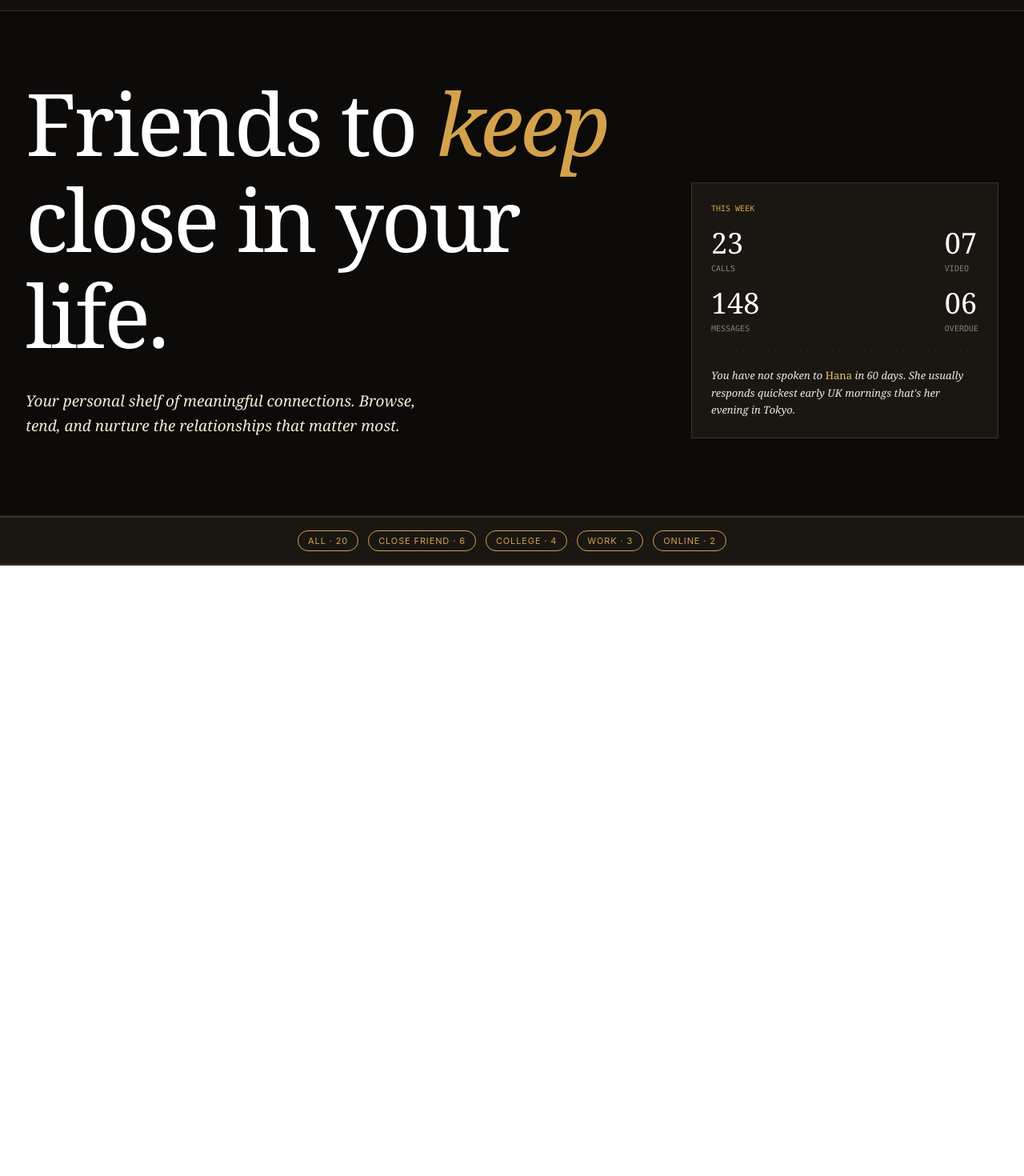
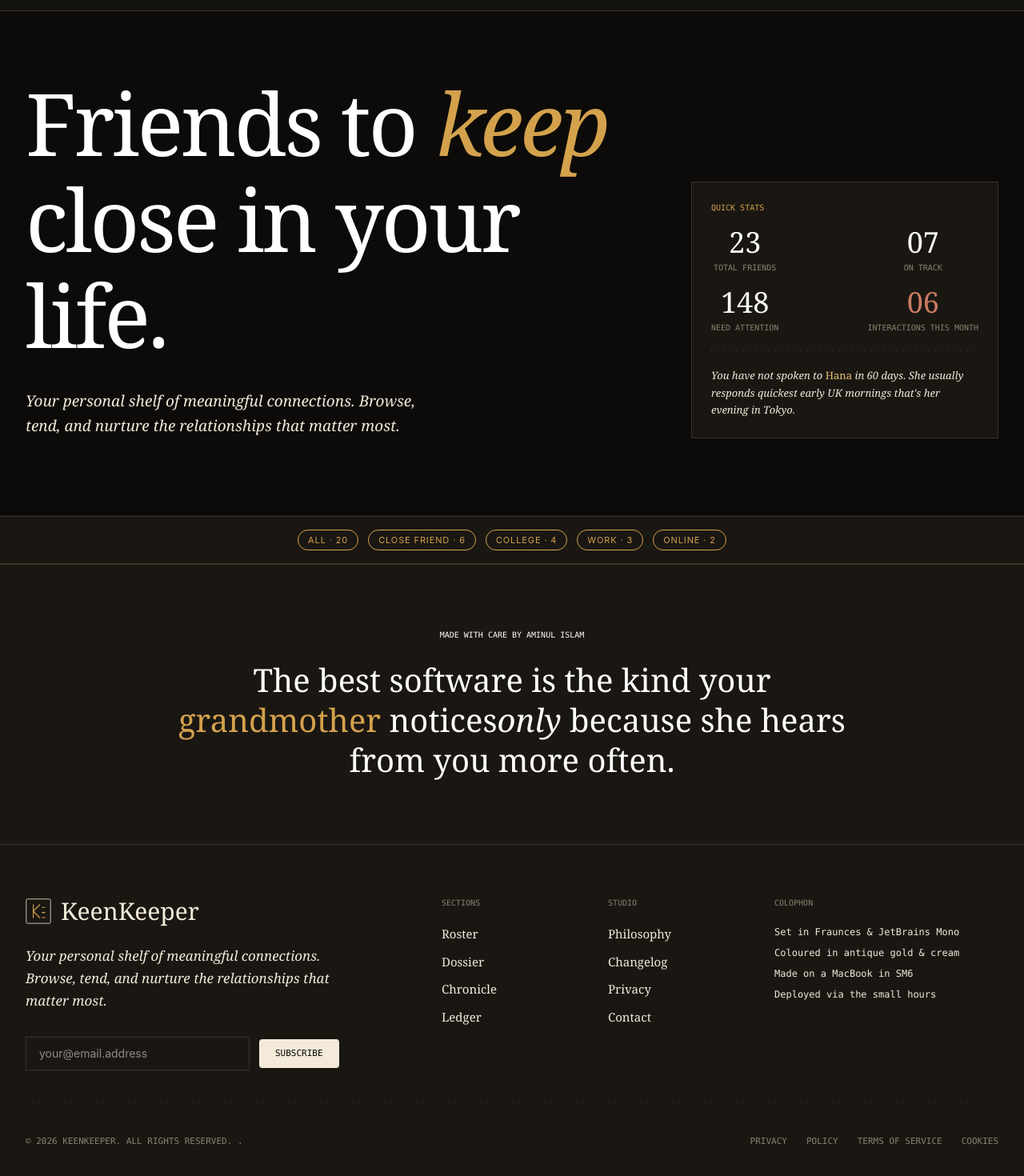
Before and after one commit to Aminulislam98/keenkeepernj, a Next.js app: page / in a window 1280 px wide. Shown: the part 62-1532 px from the top of the page at 80% size. Before the commit the page ends 800 px from the top, so only its background shows below. Built offline with nearby package versions, Linux system fonts and the light colour scheme.

Commit message:
added navbar and refactor the footer

```diff
--- a/src/app/layout.js
+++ b/src/app/layout.js
@@ -1,6 +1,7 @@
 import { Geist, Geist_Mono } from "next/font/google";
 import "./globals.css";
 import Navbar from "@/shared/Navbar";
+import Footer from "@/shared/Footer";
 
 const geistSans = Geist({
   variable: "--font-geist-sans",
@@ -27,6 +28,7 @@ export default function RootLayout({ children }) {
       <body className="min-h-full flex flex-col">
         <Navbar></Navbar>
         {children}
+        <Footer></Footer>
       </body>
     </html>
   );
--- a/src/components/Banner.jsx
+++ b/src/components/Banner.jsx
@@ -23,43 +23,43 @@ const Banner = () => {
             <div className="p-6 border border-[#3a3225]  bg-[#1a1713] text-white">
               <div className="flex items-baseline justify-between mb-4">
                 <span className="font-mono text-[10px] tracking-micro uppercase text-[#d4a24c]">
-                  This week
+                  Quick Stats
                 </span>
               </div>
               <div className="flex items-center justify-between">
                 <div className="flex flex-col gap-4">
-                  <div>
+                  <div className="flex flex-col justify-center items-center">
                     <div className="font-serif text-4xl">23</div>
                     <div className="font-mono text-[10px] tracking-tiny uppercase text-[#8a806d] mt-1">
-                      calls
+                      Total Friends
                     </div>
                   </div>
-                  <div>
+                  <div className="flex flex-col justify-center items-center">
                     <div className="font-serif text-4xl">148</div>
                     <div className="font-mono text-[10px] tracking-tiny uppercase text-[#8a806d] mt-1">
-                      messages
+                      Need Attention
                     </div>
                   </div>
                 </div>
                 <div className="flex flex-col gap-4">
-                  <div>
+                  <div className="flex flex-col justify-center items-center">
                     <div className="font-serif text-4xl">07</div>
                     <div className="font-mono text-[10px] tracking-tiny uppercase text-[#8a806d] mt-1">
-                      video
+                      On Track
                     </div>
                   </div>
-                  <div>
+                  <div className="flex flex-col justify-center items-center">
                     {/* <!-- This count = profiles where status === 'overdue' in your data (6 of 20) --> */}
-                    <div className="font-serif text-4xl text-rose">06</div>
+                    <div className="font-serif text-4xl text-[#c97b63]">06</div>
                     <div className="font-mono text-[10px] tracking-tiny uppercase text-[#8a806d] mt-1">
-                      overdue
+                      Interactions This Month
                     </div>
                   </div>
                 </div>
               </div>
 
               {/* <!-- Dotted rule using tailwind gradient --> */}
-              <div className="my-5 h-px bg-[linear-gradient(to_right,#3a3225_1px,transparent_1px)] [background-size:8px_1px]"></div>
+              <div className="text-[#e8c170] my-5 h-0.5 bg-[linear-gradient(to_right,#3a3225_1px,transparent_1px)] bg-size-[8px_1px]"></div>
 
               {/* <!-- Quote nudge from most overdue --> */}
               <p className="font-serif italic text-[13px] text-[#f3ead9] leading-relaxed">
--- a/src/components/BannerStatusbar.jsx
+++ b/src/components/BannerStatusbar.jsx
@@ -2,25 +2,25 @@ import React from "react";
 
 const BannerStatusbar = () => {
   return (
-    <section class="border-b border-line max-w-full w-full mx-auto border-y border-[#3a3225]  bg-[#1a1713]">
-      <div class="max-w-7xl w-full mx-auto px-8 py-4 flex items-center gap-3 flex-row justify-center border-y border-[#3a3225]  bg-[#1a1713] flex-wrap">
+    <section className="border-b border-line max-w-full w-full mx-auto border-y border-[#3a3225]  bg-[#1a1713]">
+      <div className="max-w-7xl w-full mx-auto px-8 py-4 flex items-center gap-3 flex-row justify-center bg-[#1a1713] flex-wrap">
         {/* <!-- Active pill (gold accent) --> */}
-        <button class="inline-flex items-center gap-1.5 px-3 py-1 border border-[#d4a24c] text-[#d4a24c] rounded-full text-[11px] tracking-[0.08em] uppercase whitespace-nowrap">
+        <button className="inline-flex items-center gap-1.5 px-3 py-1 border border-[#d4a24c] text-[#d4a24c] rounded-full text-[11px] tracking-[0.08em] uppercase whitespace-nowrap">
           All · 20
         </button>
 
         {/* <!-- Tag pills — derived from your data's "tags" arrays --> */}
-        <button class="inline-flex items-center gap-1.5 px-3 py-1 border border-[#d4a24c] text-[#d4a24c] hover:text-cream rounded-full text-[11px] tracking-[0.08em] uppercase whitespace-nowrap transition">
+        <button className="inline-flex items-center gap-1.5 px-3 py-1 border border-[#d4a24c] text-[#d4a24c] hover:text-cream rounded-full text-[11px] tracking-[0.08em] uppercase whitespace-nowrap transition">
           Close friend · 6
         </button>
-        <button class="inline-flex items-center gap-1.5 px-3 py-1 border border-[#d4a24c] text-[#d4a24c] hover:text-cream rounded-full text-[11px] tracking-[0.08em] uppercase whitespace-nowrap transition">
+        <button className="inline-flex items-center gap-1.5 px-3 py-1 border border-[#d4a24c] text-[#d4a24c] hover:text-cream rounded-full text-[11px] tracking-[0.08em] uppercase whitespace-nowrap transition">
           College · 4
         </button>
-        <button class="inline-flex items-center gap-1.5 px-3 py-1 border border-[#d4a24c] text-[#d4a24c] hover:text-cream rounded-full text-[11px] tracking-[0.08em] uppercase whitespace-nowrap transition">
+        <button className="inline-flex items-center gap-1.5 px-3 py-1 border border-[#d4a24c] text-[#d4a24c] hover:text-cream rounded-full text-[11px] tracking-[0.08em] uppercase whitespace-nowrap transition">
           Work · 3
         </button>
 
-        <button class="inline-flex items-center gap-1.5 px-3 py-1 border border-[#d4a24c] text-[#d4a24c] hover:text-cream rounded-full text-[11px] tracking-[0.08em] uppercase whitespace-nowrap transition">
+        <button className="inline-flex items-center gap-1.5 px-3 py-1 border border-[#d4a24c] text-[#d4a24c] hover:text-cream rounded-full text-[11px] tracking-[0.08em] uppercase whitespace-nowrap transition">
           Online · 2
         </button>
       </div>
--- /dev/null
+++ b/src/shared/Footer.jsx
@@ -0,0 +1,149 @@
+import Link from "next/link";
+import React from "react";
+const Footer = () => {
+  return (
+    <div>
+      <section className="border-t border-line bg-ink-900 py-20 bg-[#1a1713] text-white border-y border-[#3a3225]">
+        <div className="max-w-[900px] mx-auto px-8 text-center">
+          <div className="font-mono text-[10px] tracking-micro uppercase text-cream-dim">
+            Made with care by Aminul Islam
+          </div>
+          <p className="font-serif text-3xl md:text-[40px] leading-[1.25] mt-6 font-light">
+            The best software is the kind your{" "}
+            <span className="text-[#d4a24c]"> grandmother </span> notices
+            <em className="italic text-gold-light">only</em> because she hears
+            from you more often.
+          </p>
+        </div>
+      </section>
+
+      <footer className="relative z-10 border-t bg-[#1a1713]">
+        <div className="max-w-7xl mx-auto px-8 py-16">
+          <div className="grid grid-cols-12 gap-8">
+            <div className="col-span-12 md:col-span-5">
+              <div className="flex items-center gap-3 mb-6">
+                <svg width="32" height="32" viewBox="0 0 40 40" fill="none">
+                  <rect
+                    x="1"
+                    y="1"
+                    width="38"
+                    height="38"
+                    rx="2"
+                    stroke="#f3ead9"
+                    strokeWidth="1"
+                  />
+                  <path
+                    d="M12 10 L12 30 M12 20 L22 10 M12 20 L22 30 M26 14 L30 14 M26 22 L30 22 M26 30 L30 30"
+                    stroke="#d4a24c"
+                    strokeWidth="1.4"
+                    strokeLinecap="square"
+                  />
+                </svg>
+                <div className="font-serif text-3xl text-[#f3ead9]">
+                  KeenKeeper
+                </div>
+              </div>
+              <p className="font-serif italic text-[17px] leading-relaxed text-[#f3ead9] max-w-[44ch]">
+                Your personal shelf of meaningful connections. Browse, tend, and
+                nurture the relationships that matter most.
+              </p>
+
+              <div className="mt-8 flex items-center gap-3">
+                <input
+                  type="email"
+                  placeholder="your@email.address"
+                  className="bg-transparent border border-[#3a3225] focus:border-gold px-4 py-2.5 text-white text-sm flex-1 max-w-70 focus:outline-none transition"
+                />
+                <button className="bg-[#f3ead9] text-black hover:bg-[#e8c170] font-mono text-[11px] tracking-tiny uppercase px-5 py-2.5 rounded-sm transition">
+                  Subscribe
+                </button>
+              </div>
+            </div>
+
+            <div className="col-span-6 md:col-span-2">
+              <div className="font-mono text-[10px] tracking-micro uppercase text-[#8a806d] mb-5">
+                Sections
+              </div>
+              <ul className="space-y-3 font-serif text-[15px]  text-[#f3ead9]">
+                <li>
+                  <Link href={""} className="hover:text-gold-light transition">
+                    Roster
+                  </Link>
+                </li>
+                <li>
+                  <Link href={""} className="hover:text-gold-light transition">
+                    Dossier
+                  </Link>
+                </li>
+                <li>
+                  <Link href={""} className="hover:text-gold-light transition">
+                    Chronicle
+                  </Link>
+                </li>
+                <li>
+                  <Link href={""} className="hover:text-gold-light transition">
+                    Ledger
+                  </Link>
+                </li>
+              </ul>
+            </div>
+
+            <div className="col-span-6 md:col-span-2">
+              <div className="font-mono text-[10px] tracking-micro uppercase text-cream-dim mb-5 text-[#8a806d]">
+                Studio
+              </div>
+              <ul className="space-y-3 font-serif text-[15px] text-[#f3ead9]">
+                <li>
+                  <Link href={""} className="hover:text-gold-light transition">
+                    Philosophy
+                  </Link>
+                </li>
+                <li>
+                  <Link href={""} className="hover:text-gold-light transition">
+                    Changelog
+                  </Link>
+                </li>
+                <li>
+                  <Link href={""} className="hover:text-gold-light transition">
+                    Privacy
+                  </Link>
+                </li>
+                <li>
+                  <Link href={""} className="hover:text-gold-light transition">
+                    Contact
+                  </Link>
+                </li>
+              </ul>
+            </div>
+
+            <div className="col-span-12 md:col-span-3">
+              <div className="font-mono text-[10px] tracking-micro uppercase text-cream-dim mb-5 text-[#8a806d]">
+                Colophon
+              </div>
+              <ul className="space-y-2 font-mono text-[12px] text-cream-muted text-[#f3ead9]">
+                <li>Set in Fraunces & JetBrains Mono</li>
+                <li>Coloured in antique gold & cream</li>
+                <li>Made on a MacBook in SM6</li>
+                <li>Deployed via the small hours</li>
+              </ul>
+            </div>
+          </div>
+
+          <div className="my-10 h-px bg-[linear-gradient(to_right,#3a3225_1px,transparent_1px)] [background-size:8px_1px]"></div>
+
+          <div className="flex flex-col md:flex-row items-start md:items-center justify-between gap-4 font-mono text-[11px] tracking-tiny uppercase text-cream-dim text-[#8a806d]">
+            <div>© 2026 KeenKeeper. All rights reserved. .</div>
+            <div className="flex items-center gap-6 justify-center">
+              <span>Privacy</span>
+              <span>Policy</span>
+              <span>Terms of Service</span>
+              <span>Cookies</span>
+            </div>
+          </div>
+        </div>
+      </footer>
+    </div>
+  );
+};
+
+export default Footer;
--- a/src/shared/Navbar.jsx
+++ b/src/shared/Navbar.jsx
@@ -59,8 +59,8 @@ const Navbar = () => {
 
         {/* <!-- Right: search + add button --> */}
         <div className="flex items-center gap-3">
-          <button className="bg-[#f3ead9] text-black hover:bg-gold-light font-mono text-[11px] tracking-tiny uppercase px-4 py-2 rounded-sm flex items-center gap-2 transition hover:-translate-y-px">
-            <HiPlus /> Add entry
+          <button className="bg-[#f3ead9] text-black hover:bg-[#e8c170] font-mono text-[11px] tracking-tiny uppercase px-4 py-2 rounded-sm flex items-center gap-2 transition hover:-translate-y-px">
+            <HiPlus /> Add Friends
           </button>
         </div>
       </div>
```
Also changed, not shown: 1 other file (tests, documents, lock files or other folders).
